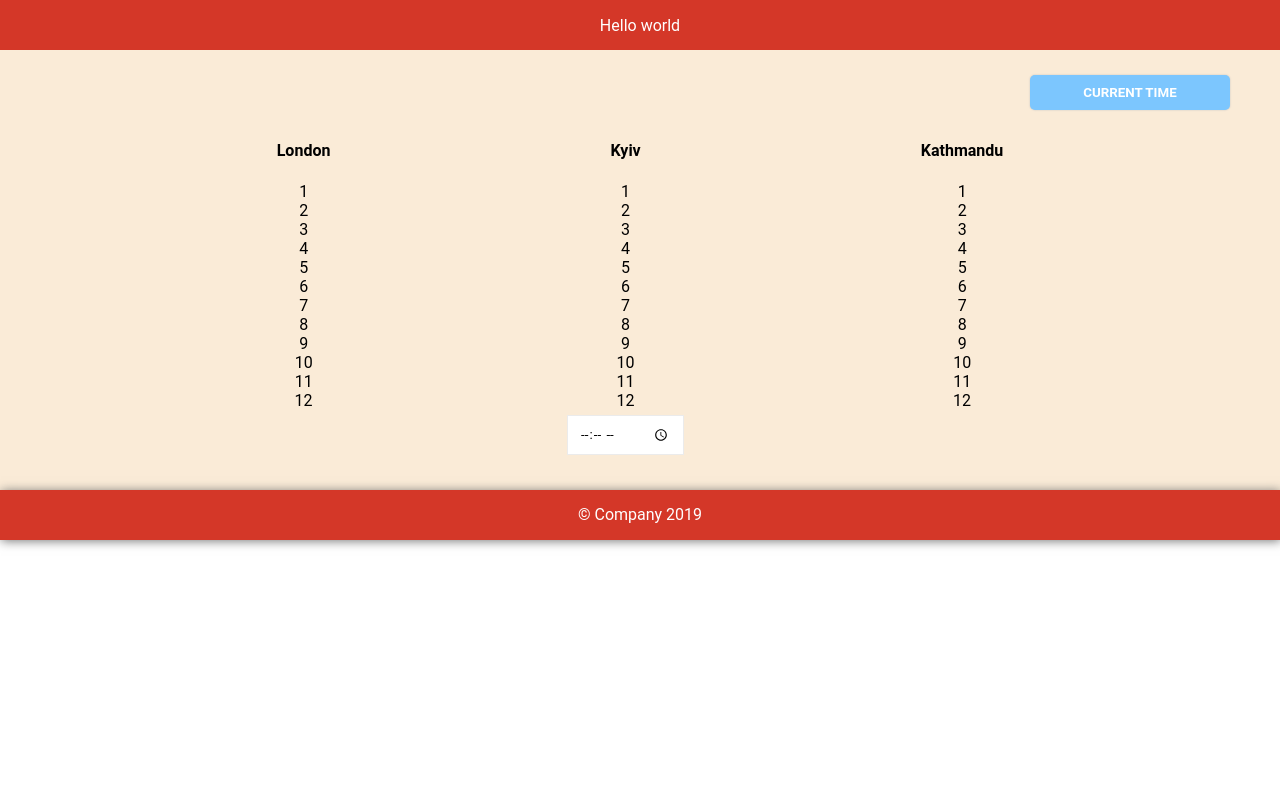
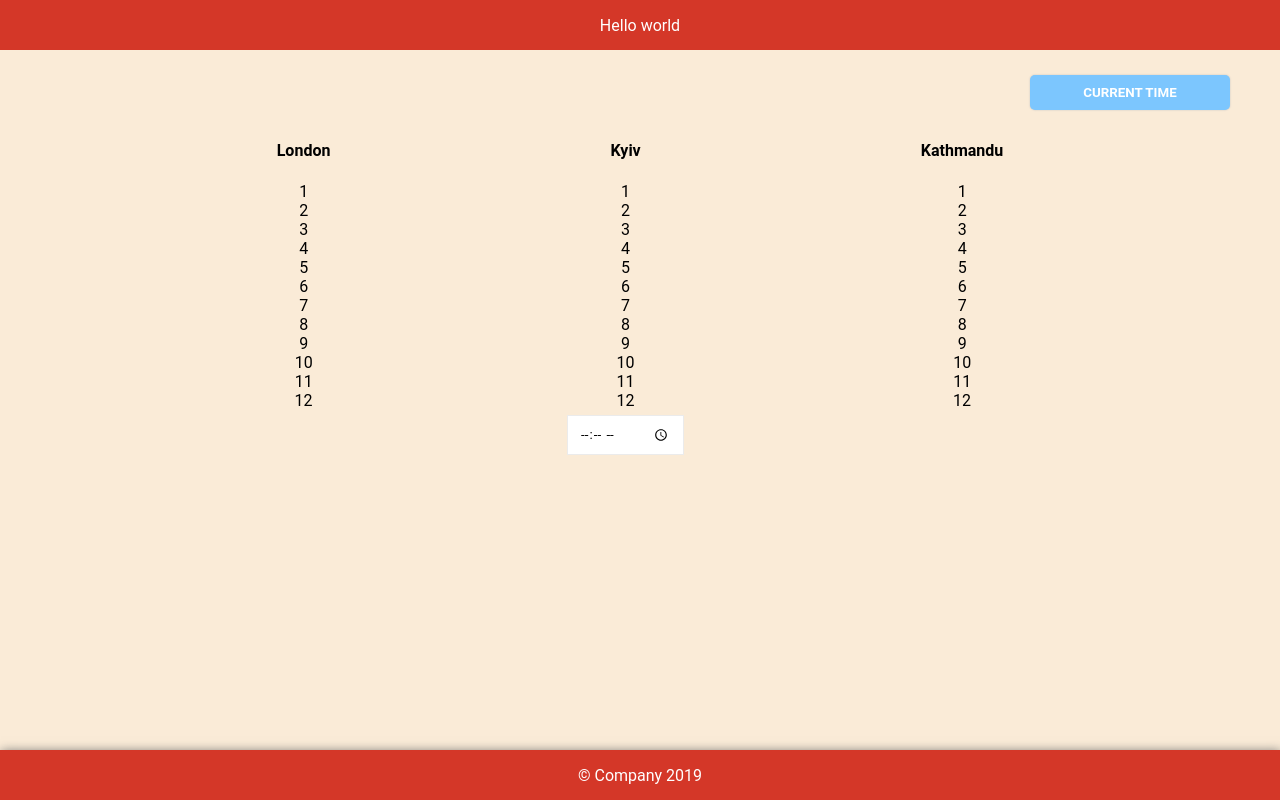
Before and after one commit to SunPrime/clocks-app, a React (Create React App) app: page / in a window 1280 px wide. Built offline with nearby package versions, Linux system fonts and the light colour scheme.

Commit message:
refactoring

```diff
--- a/src/index.css
+++ b/src/index.css
@@ -10,5 +10,6 @@ body * {
 }
 
 #root {
-  min-height: 100vh;
+  height: 100%;
+  overflow: hidden;
 }
--- a/src/layout/main/main.css
+++ b/src/layout/main/main.css
@@ -1,6 +1,6 @@
 .main {
     padding: 25px 50px;
-    height: 100%;
+    min-height: calc(100vh - 150px);
     background: antiquewhite;
     display: flex;
     flex-direction: column;
```
